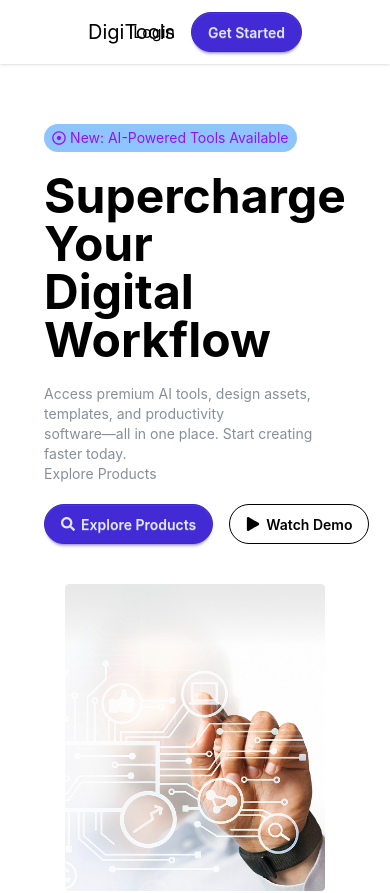
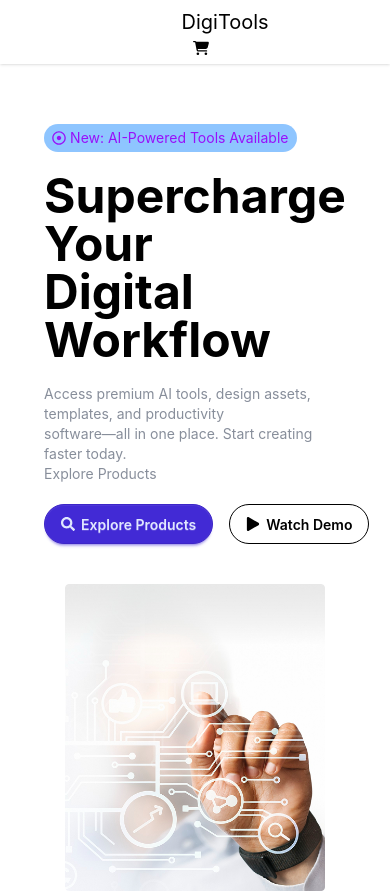
Before and after one commit to Ahnaf-Afif/assignment-06, a React (Vite) app: page / in a window 390 px wide. Shown: the top 893 px of the page. Built offline with nearby package versions, Linux system fonts and the light colour scheme.

Commit message:
final push

```diff
--- a/src/components/navbar/Navbar.jsx
+++ b/src/components/navbar/Navbar.jsx
@@ -4,7 +4,7 @@ import { FaCartShopping } from "react-icons/fa6";
 const Navbar = () => {
   return (
     <div>
-      <div className="navbar bg-base-100 shadow-sm">
+      <div className="navbar bg-base-100 shadow-sm flex flex-col md:flex-row justify-between items-center">
         <div className="navbar-start pl-20">
           <a className=" btn-ghost text-xl">DigiTools</a>
         </div>
@@ -17,10 +17,12 @@ const Navbar = () => {
             <p>FAQ</p>
           </div>
         </div>
-        <div className="navbar-end flex gap-4 items-center pr-20">
+        <div className="navbar-end flex gap-4 items-center pr-20 ">
           <FaCartShopping />
-          <p>Login</p>
-          <button className="btn btn-primary rounded-full">Get Started</button>
+          <p className="hidden md:block">Login</p>
+          <button className="btn btn-primary rounded-full hidden md:block">
+            Get Started
+          </button>
         </div>
       </div>
     </div>
--- a/src/data/products.json
+++ b/src/data/products.json
@@ -22,7 +22,7 @@
         "Grammar checker"
       ],
       "buttonText": "Buy Now",
-      "image": "../../public/writing.png",
+      "image": "../../writing.png",
       "pop": "Best Seller"
     },
     {
@@ -37,7 +37,7 @@
       "description": "2000+ premium templates for social media, presentations, and marketing materials.",
       "features": ["2000+ templates", "Monthly updates", "Commercial license"],
       "buttonText": "Buy Now",
-      "image": "../../public/design-tool.png",
+      "image": "../../design-tool.png",
       "pop": "Popular"
     },
     {
@@ -52,7 +52,7 @@
       "description": "Access millions of royalty-free photos, videos, and graphics for your projects.",
       "features": ["10M+ assets", "Commercial use", "No attribution"],
       "buttonText": "Buy Now",
-      "image": "../../public/writing.png",
+      "image": "../../writing.png",
       "pop": "New"
     },
     {
@@ -67,7 +67,7 @@
       "description": "Automate repetitive tasks and streamline your workflow with powerful tools.",
       "features": ["50+ automations", "API access", "Custom workflows"],
       "buttonText": "Buy Now",
-      "image": "../../public/operation.png",
+      "image": "../../operation.png",
       "pop": "Popular"
     },
     {
@@ -82,7 +82,7 @@
       "description": "Create professional resumes and cover letters that land interviews.",
       "features": ["100+ templates", "ATS optimization", "Export to PDF"],
       "buttonText": "Buy Now",
-      "image": "../../public/portfolio.png",
+      "image": "../../portfolio.png",
       "pop": "New"
     },
     {
@@ -97,7 +97,7 @@
       "description": "Complete toolkit for creating engaging social media content across all platforms.",
       "features": ["5000+ assets", "Scheduler included", "Analytics dashboard"],
       "buttonText": "Buy Now",
-      "image": "../../public/social-media.png",
+      "image": "../../social-media.png",
       "pop": "Best Seller"
     }
   ]
```
